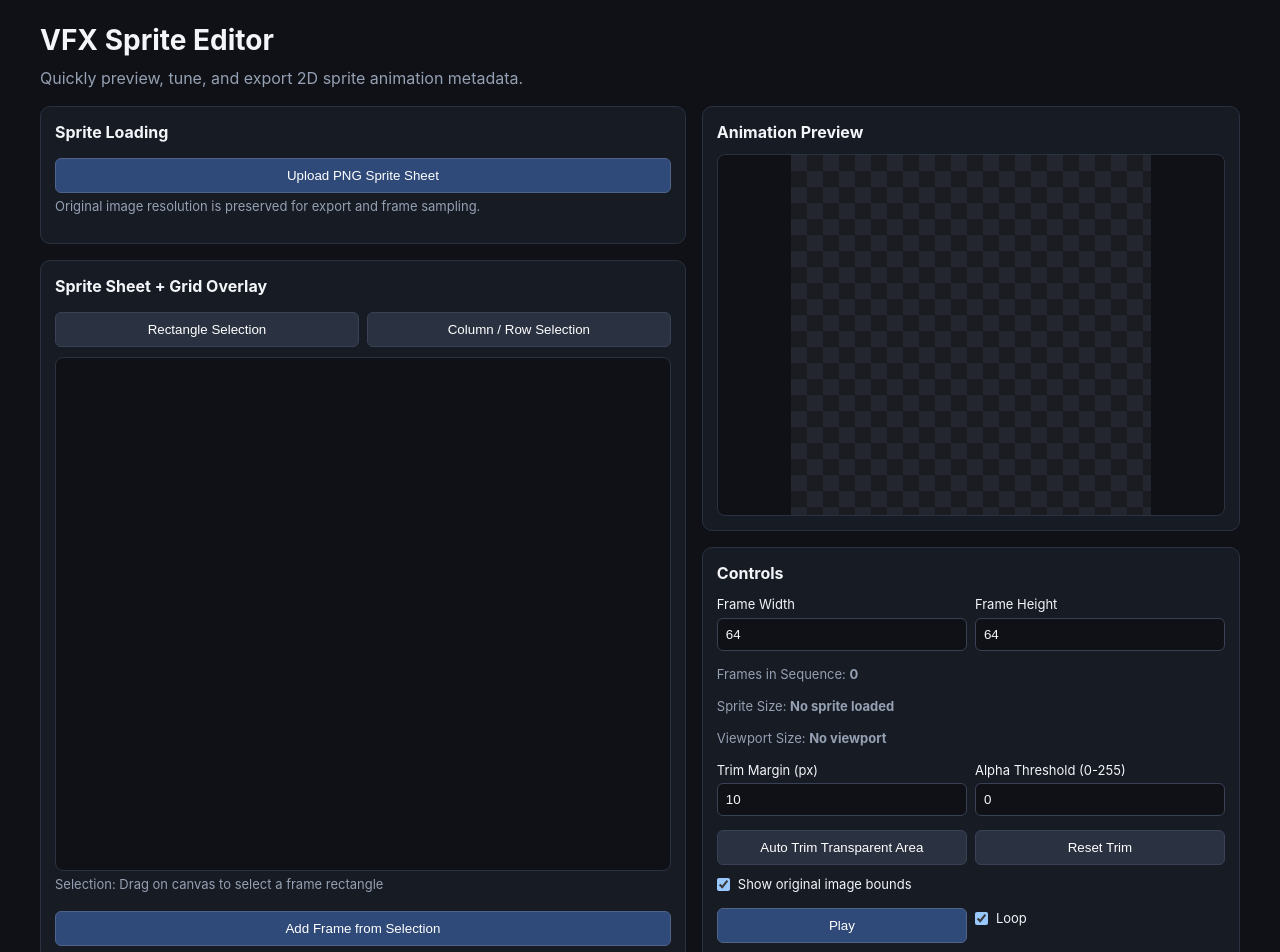
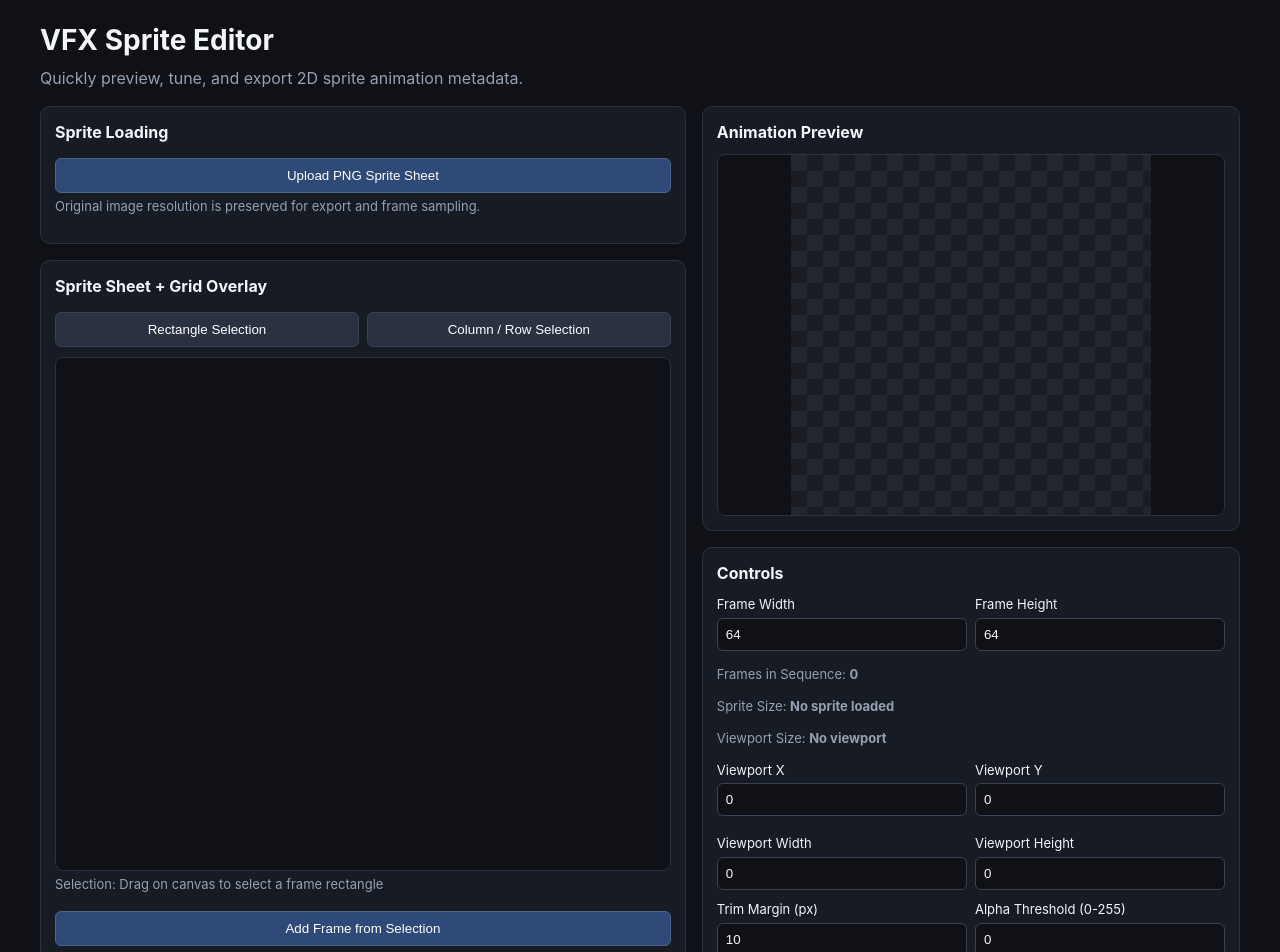
Before and after one commit to Yasu0812/VFX-Sprite-Editor, a React (Vite) app: page / in a window 1280 px wide. Shown: the top 952 px of the page. Built offline with nearby package versions, Linux system fonts and the light colour scheme.

Commit message:
Add manual viewport fine-tune controls for trim

```diff
--- a/src/App.tsx
+++ b/src/App.tsx
@@ -5,7 +5,7 @@ import { GridOverlay } from './components/GridOverlay';
 import { PreviewCanvas } from './components/PreviewCanvas';
 import { ControlsPanel } from './components/ControlsPanel';
 import { useAnimationPlayback } from './hooks/useAnimationPlayback';
-import { createFullTrim, detectTrimBounds, getDisplayViewport } from './utils/trimLogic';
+import { createFullTrim, detectTrimBounds, getDisplayViewport, normalizeTrimData } from './utils/trimLogic';
 import type { AnimationFrame, ExportConfig, GridSettings, PlaybackSettings, PivotPoint, PlaybackState, RenderSettings, SpriteAsset, TrimData } from './types';
 
 const defaultGrid: GridSettings = {
@@ -203,7 +203,13 @@ function App() {
             onGridChange={setGrid}
             onPlaybackChange={setPlayback}
             onRenderChange={setRender}
-            onTrimChange={setTrim}
+            onTrimChange={(nextTrim) => {
+              if (!sprite) {
+                setTrim(nextTrim);
+                return;
+              }
+              setTrim(normalizeTrimData(sprite, nextTrim));
+            }}
             onAutoTrim={() => {
               if (!sprite) return;
               setTrim(detectTrimBounds(sprite, trim.margin, trim.alphaThreshold));
--- a/src/components/ControlsPanel.tsx
+++ b/src/components/ControlsPanel.tsx
@@ -77,6 +77,45 @@ export const ControlsPanel = ({
       <p className="muted">Frames in Sequence: <strong>{frames.length}</strong></p>
       <p className="muted">Sprite Size: <strong>{spriteSize ? `${spriteSize.width}×${spriteSize.height}` : 'No sprite loaded'}</strong></p>
       <p className="muted">Viewport Size: <strong>{viewportSize ? `${viewportSize.width}×${viewportSize.height}` : 'No viewport'}</strong></p>
+
+      <div className="control-grid">
+        <label>
+          Viewport X
+          <input
+            type="number"
+            min={0}
+            value={trim.trimOffsetX}
+            onChange={(e) => onTrimChange({ ...trim, trimOffsetX: Number(e.target.value) || 0 })}
+          />
+        </label>
+        <label>
+          Viewport Y
+          <input
+            type="number"
+            min={0}
+            value={trim.trimOffsetY}
+            onChange={(e) => onTrimChange({ ...trim, trimOffsetY: Number(e.target.value) || 0 })}
+          />
+        </label>
+        <label>
+          Viewport Width
+          <input
+            type="number"
+            min={1}
+            value={trim.trimWidth}
+            onChange={(e) => onTrimChange({ ...trim, trimWidth: Number(e.target.value) || 1 })}
+          />
+        </label>
+        <label>
+          Viewport Height
+          <input
+            type="number"
+            min={1}
+            value={trim.trimHeight}
+            onChange={(e) => onTrimChange({ ...trim, trimHeight: Number(e.target.value) || 1 })}
+          />
+        </label>
+      </div>
 
       <div className="control-grid">
         <label>
--- a/src/utils/trimLogic.ts
+++ b/src/utils/trimLogic.ts
@@ -10,6 +10,26 @@ export const createFullTrim = (sprite: SpriteAsset, margin = 10, alphaThreshold
   margin,
   alphaThreshold,
 });
+
+export const normalizeTrimData = (sprite: SpriteAsset, trim: TrimData): TrimData => {
+  const safeMargin = Math.max(0, Math.floor(trim.margin));
+  const safeAlphaThreshold = clamp(Math.floor(trim.alphaThreshold), 0, 255);
+  const maxOffsetX = Math.max(0, sprite.width - 1);
+  const maxOffsetY = Math.max(0, sprite.height - 1);
+  const trimOffsetX = clamp(Math.floor(trim.trimOffsetX), 0, maxOffsetX);
+  const trimOffsetY = clamp(Math.floor(trim.trimOffsetY), 0, maxOffsetY);
+  const maxTrimWidth = Math.max(1, sprite.width - trimOffsetX);
+  const maxTrimHeight = Math.max(1, sprite.height - trimOffsetY);
+
+  return {
+    trimOffsetX,
+    trimOffsetY,
+    trimWidth: clamp(Math.floor(trim.trimWidth), 1, maxTrimWidth),
+    trimHeight: clamp(Math.floor(trim.trimHeight), 1, maxTrimHeight),
+    margin: safeMargin,
+    alphaThreshold: safeAlphaThreshold,
+  };
+};
 
 export const detectTrimBounds = (sprite: SpriteAsset, margin = 10, alphaThreshold = 0): TrimData => {
   const canvas = document.createElement('canvas');
@@ -52,21 +72,24 @@ export const detectTrimBounds = (sprite: SpriteAsset, margin = 10, alphaThreshol
   const endX = clamp(maxX + safeMargin, 0, width - 1);
   const endY = clamp(maxY + safeMargin, 0, height - 1);
 
-  return {
+  return normalizeTrimData(sprite, {
     trimOffsetX: startX,
     trimOffsetY: startY,
     trimWidth: Math.max(1, endX - startX + 1),
     trimHeight: Math.max(1, endY - startY + 1),
     margin: safeMargin,
-    alphaThreshold: clamp(Math.floor(alphaThreshold), 0, 255),
+    alphaThreshold,
+  });
+};
+
+export const getDisplayViewport = (sprite: SpriteAsset, trim: TrimData) => {
+  const normalized = normalizeTrimData(sprite, trim);
+  return {
+    x: normalized.trimOffsetX,
+    y: normalized.trimOffsetY,
+    width: normalized.trimWidth,
+    height: normalized.trimHeight,
+    originalWidth: sprite.width,
+    originalHeight: sprite.height,
   };
 };
-
-export const getDisplayViewport = (sprite: SpriteAsset, trim: TrimData) => ({
-  x: clamp(Math.floor(trim.trimOffsetX), 0, Math.max(0, sprite.width - 1)),
-  y: clamp(Math.floor(trim.trimOffsetY), 0, Math.max(0, sprite.height - 1)),
-  width: clamp(Math.floor(trim.trimWidth), 1, sprite.width),
-  height: clamp(Math.floor(trim.trimHeight), 1, sprite.height),
-  originalWidth: sprite.width,
-  originalHeight: sprite.height,
-});
```
